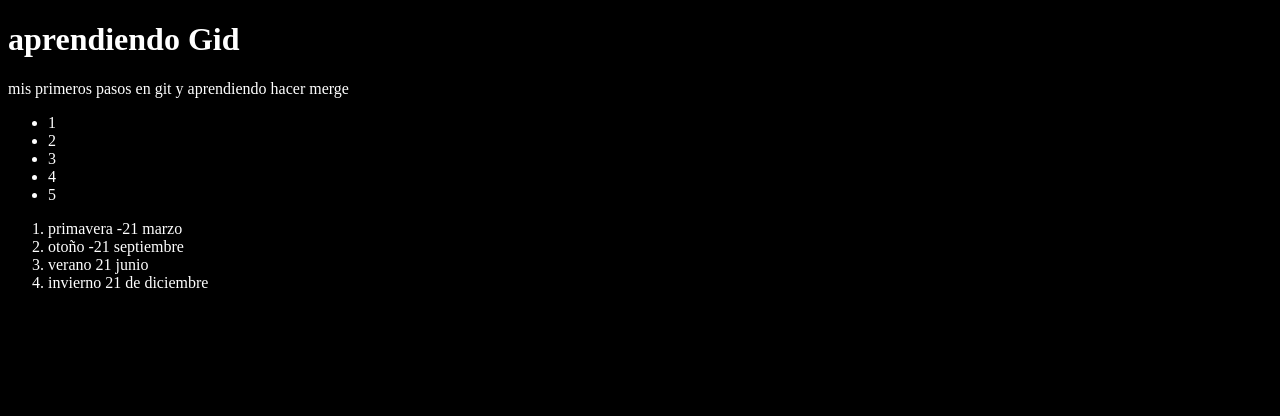
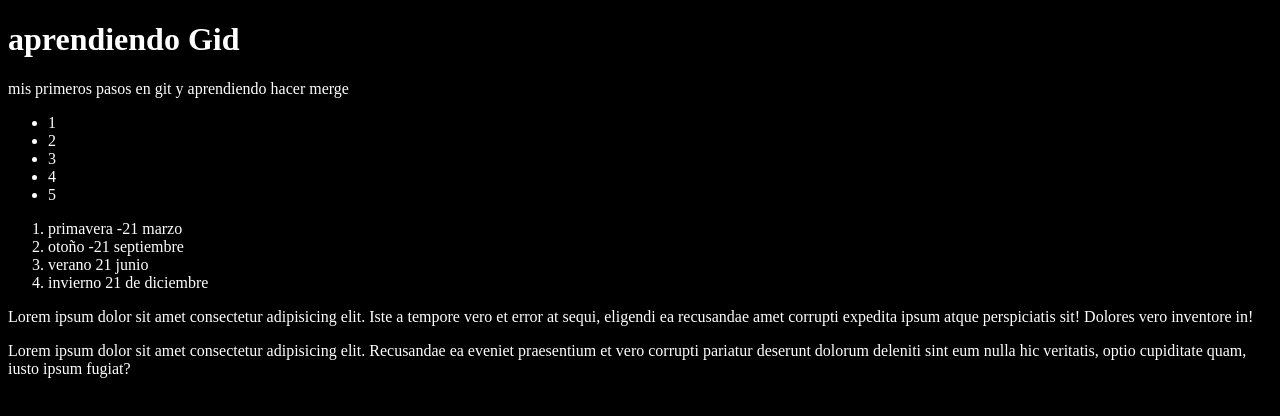
Before and after one commit to devSalas/youtube-git, a plain HTML site: page index.html in a window 1280 px wide. Drawn offline with Linux system fonts and the light colour scheme.

Commit message:
agregando 2 parrafos

```diff
--- a/index.html
+++ b/index.html
@@ -24,6 +24,12 @@
     <li>verano 21 junio</li>
     <li>invierno 21 de diciembre</li>
   </ol>
+  <p>
+    Lorem ipsum dolor sit amet consectetur adipisicing elit. Iste a tempore vero et error at sequi, eligendi ea recusandae amet corrupti expedita ipsum atque perspiciatis sit! Dolores vero inventore in!
+  </p>
+  <p>
+    Lorem ipsum dolor sit amet consectetur adipisicing elit. Recusandae ea eveniet praesentium et vero corrupti pariatur deserunt dolorum deleniti sint eum nulla hic veritatis, optio cupiditate quam, iusto ipsum fugiat?
+  </p>
 </body>
 <script src="index.js"></script>
 </html>
```
